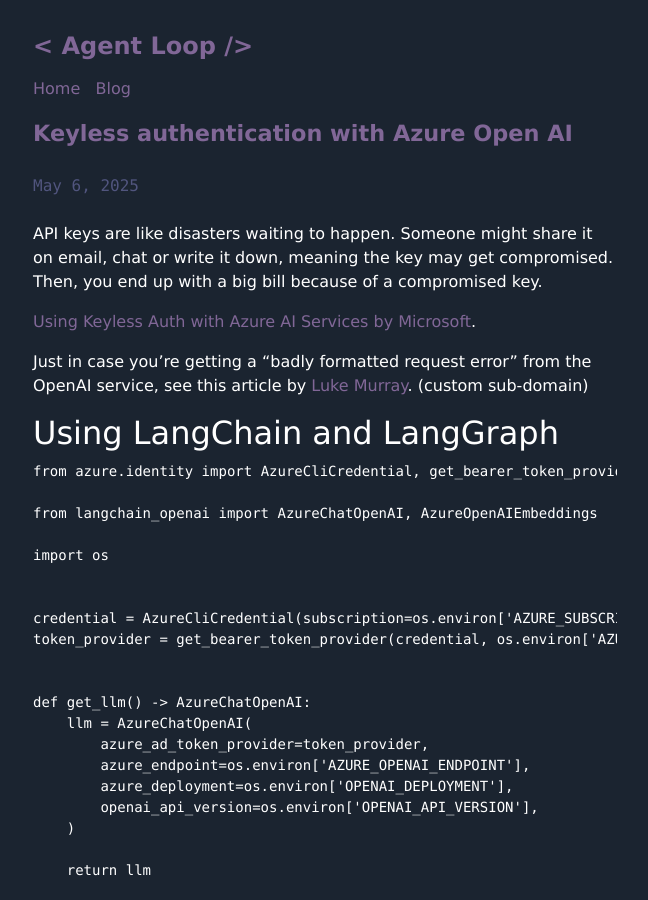
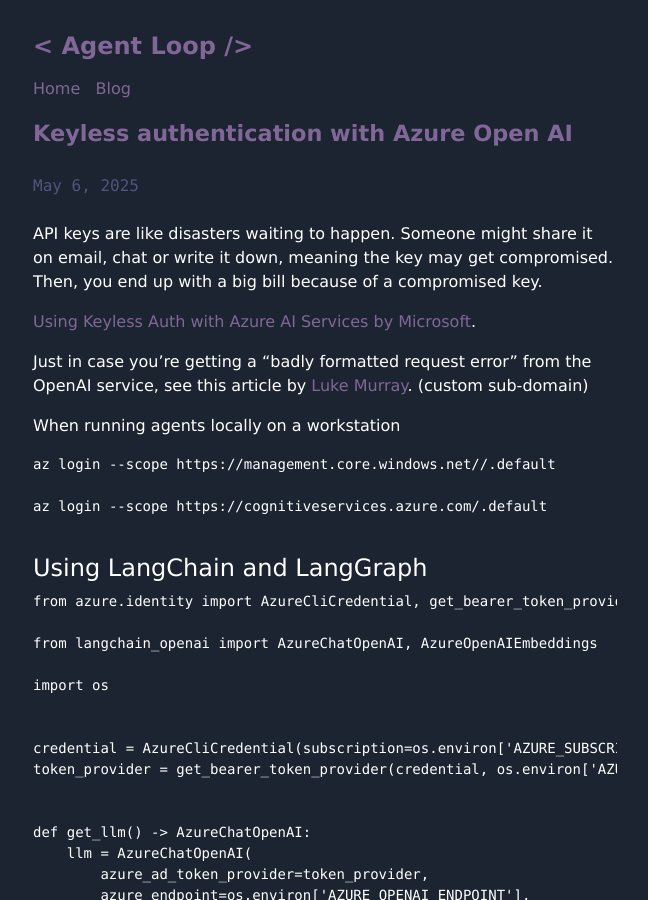
Before and after one commit to agentloopfyi/agentloopfyi.github.io, a Jekyll site: the page built from _posts/2025-05-06-keyless-auth-openai.markdown, in a window 1280 px wide and 900 px high. Shown: the whole window, without its empty margins (315-963 px from the left). Built offline with Jekyll 4.4.1, drawn with Linux system fonts in a browser that asks for light colours; some of the changed text lies outside the part shown.

Commit message:
Update 2025-05-06-keyless-auth-openai.markdown

````diff
--- a/_posts/2025-05-06-keyless-auth-openai.markdown
+++ b/_posts/2025-05-06-keyless-auth-openai.markdown
@@ -11,7 +11,16 @@
 
 Just in case you're getting a "badly formatted request error" from the OpenAI service, see this article by [Luke Murray](https://luke.geek.nz/azure/openai-request-badly-formatted/). (custom sub-domain)
 
-## Using LangChain and LangGraph
+When running agents locally on a workstation
+
+```powershell
+az login --scope https://management.core.windows.net//.default
+
+az login --scope https://cognitiveservices.azure.com/.default
+
+```
+
+#### Using LangChain and LangGraph
 
 ```python
 from azure.identity import AzureCliCredential, get_bearer_token_provider
@@ -49,7 +58,7 @@
 
 ```
 
-## Using OpenAI Agents SDK
+#### Using OpenAI Agents SDK
 
 ```python
 from azure.identity import AzureCliCredential, get_bearer_token_provider
@@ -78,3 +87,5 @@
 set_default_openai_client(openai_client, use_for_tracing=False)
 
 ```
+
+Running on a cloud environment need an Azure service principal.
````
